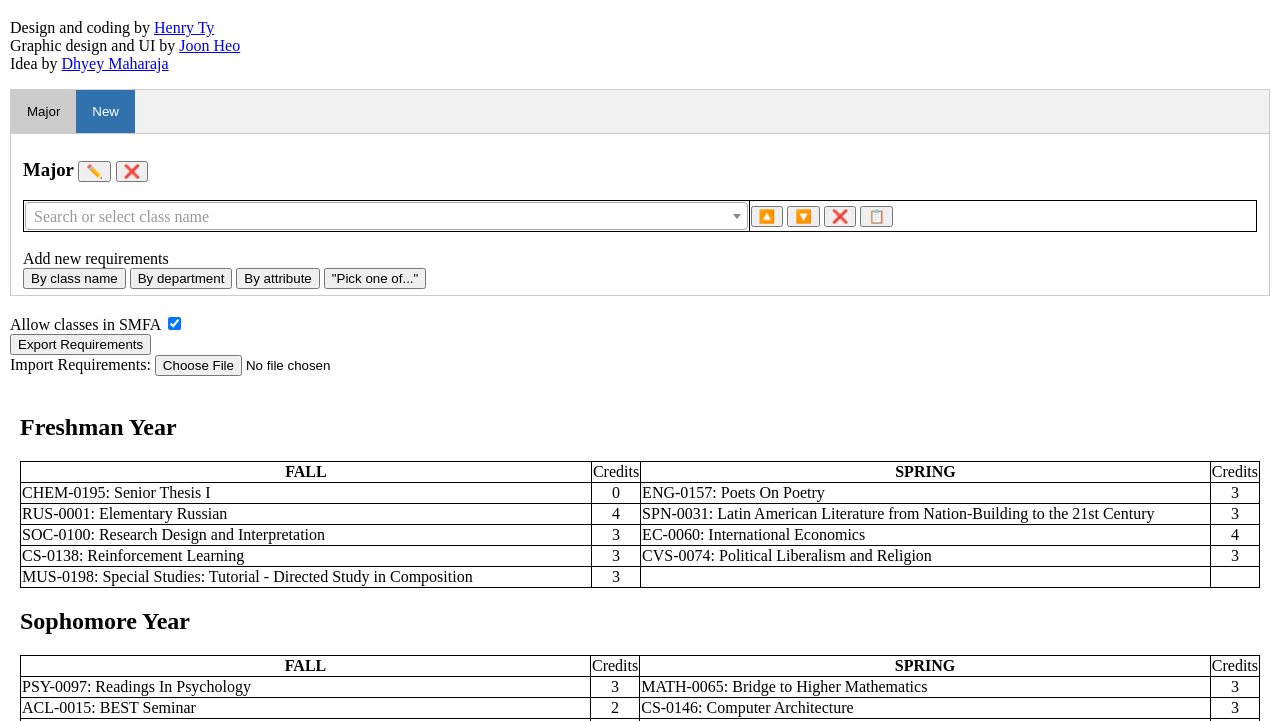
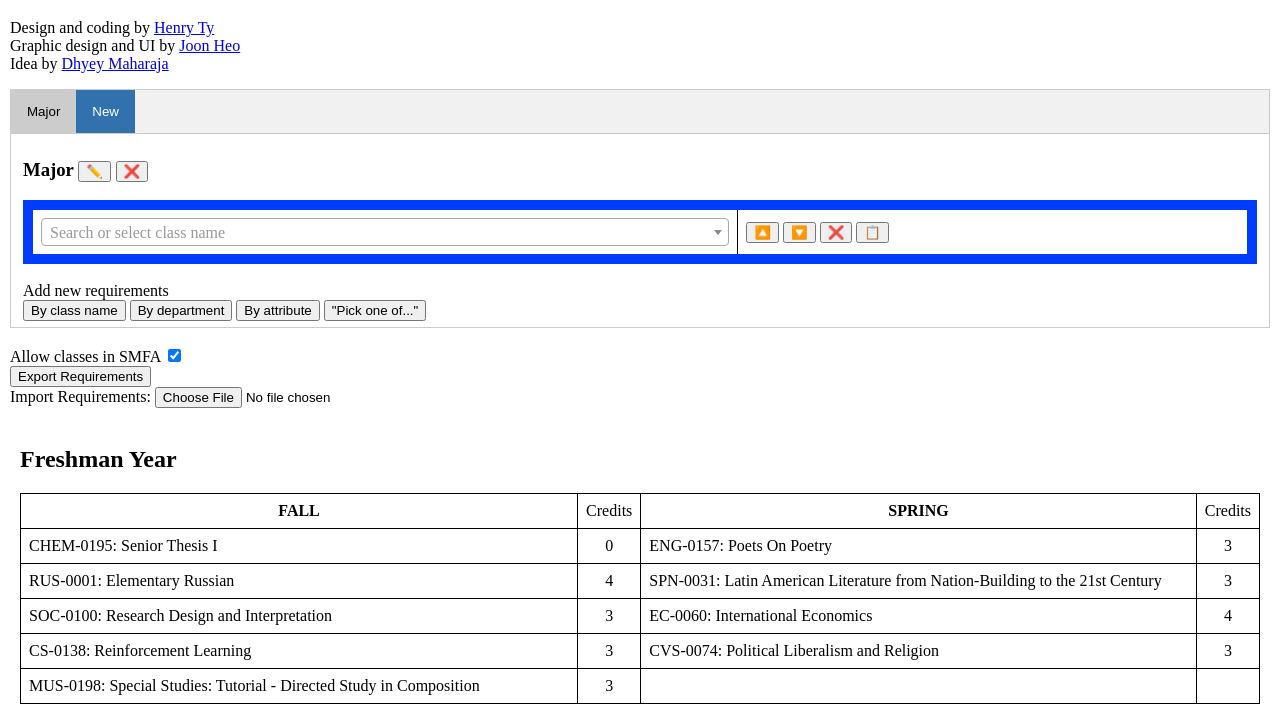
Before and after one commit to jumbo-scheduler/jumbo-scheduler.github.io, a plain HTML site: page index.html in a window 1280 px wide. Both pictures are taken after a click on the button "By class name". Shown: the part 61-782 px from the top of the page. Drawn offline with nearby package versions, Linux system fonts and the light colour scheme.

Commit message:
Colored border around individual requirements

```diff
--- a/script.js
+++ b/script.js
@@ -1,6 +1,6 @@
 /*
     WHAT THE FUCK IS ORGANIZATION
-    X LINE JS FILE GO BRRRRRRRRR
+    809+ LINE JS FILE GO BRRRRRRRRR
 */
 
 // use for save/load files
@@ -276,7 +276,7 @@ class Year {
 const verifyTerm = (term, upperBound = 18) => {
     var totalCredits = 0
     for (var subject of term) totalCredits += subject.credits
-    return 12 <= totalCredits && totalCredits <= 18
+    return 12 <= totalCredits && totalCredits <= upperBound
 }
 
 
@@ -385,8 +385,12 @@ const create_requirements_tab = (id) => {
     const create_dropdown = (dropdown_class, data, placeholder_text, preface = "", attach_to = "") => () => {
         // Create dropdown container
         const containerId = `dropdown-${Date.now()}`;
+        var borderAddition =  ``
+        if (dropdown_class != 'multi-class' && dropdown_class != 'multi-attribute' && dropdown_class != 'multi-department') {
+            borderAddition = `class="dropdown-separator"`
+        }
         const container = $(`
-            <tr>
+            <tr ${borderAddition}>
                 <div class="dropdown-container" id="${containerId}">
                     <td>
                         ${preface}
@@ -462,7 +466,7 @@ const create_requirements_tab = (id) => {
     tab.find(".new-multi-class-button").click(() => {
         const containerId = `multi-select-${Date.now()}`;
         const container = $(`
-            <tr>
+            <tr class="dropdown-separator">
                 <div>
                     <td>
                     One of:
--- a/style.css
+++ b/style.css
@@ -71,6 +71,17 @@ body {
     border-top: none;
 }
 
+.dropdown-separator {
+    border: 10px solid rgb(0, 60, 255);
+    padding: 2px;
+}
+
+/*temp*/
+
+td {
+    padding: 8px;
+}
+
 
 /* =============================  schedule  =============================== */
 
```
